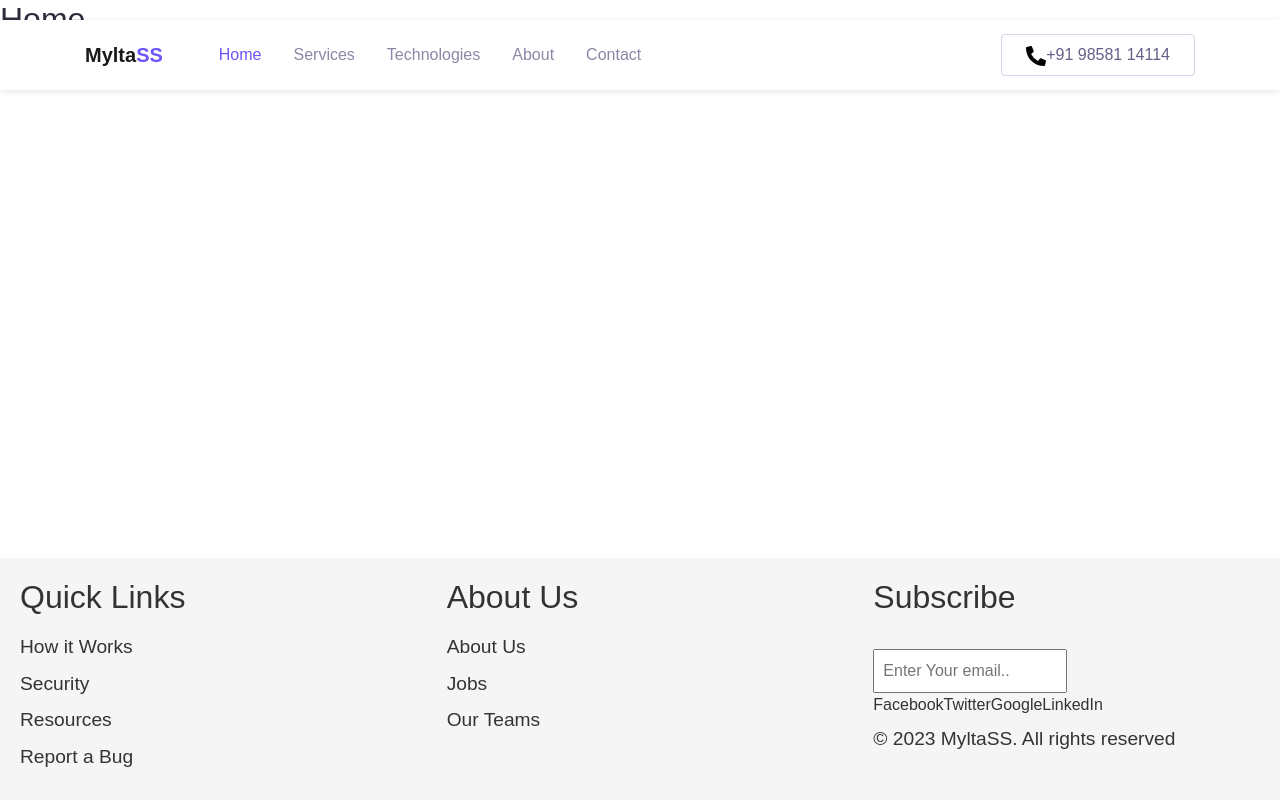
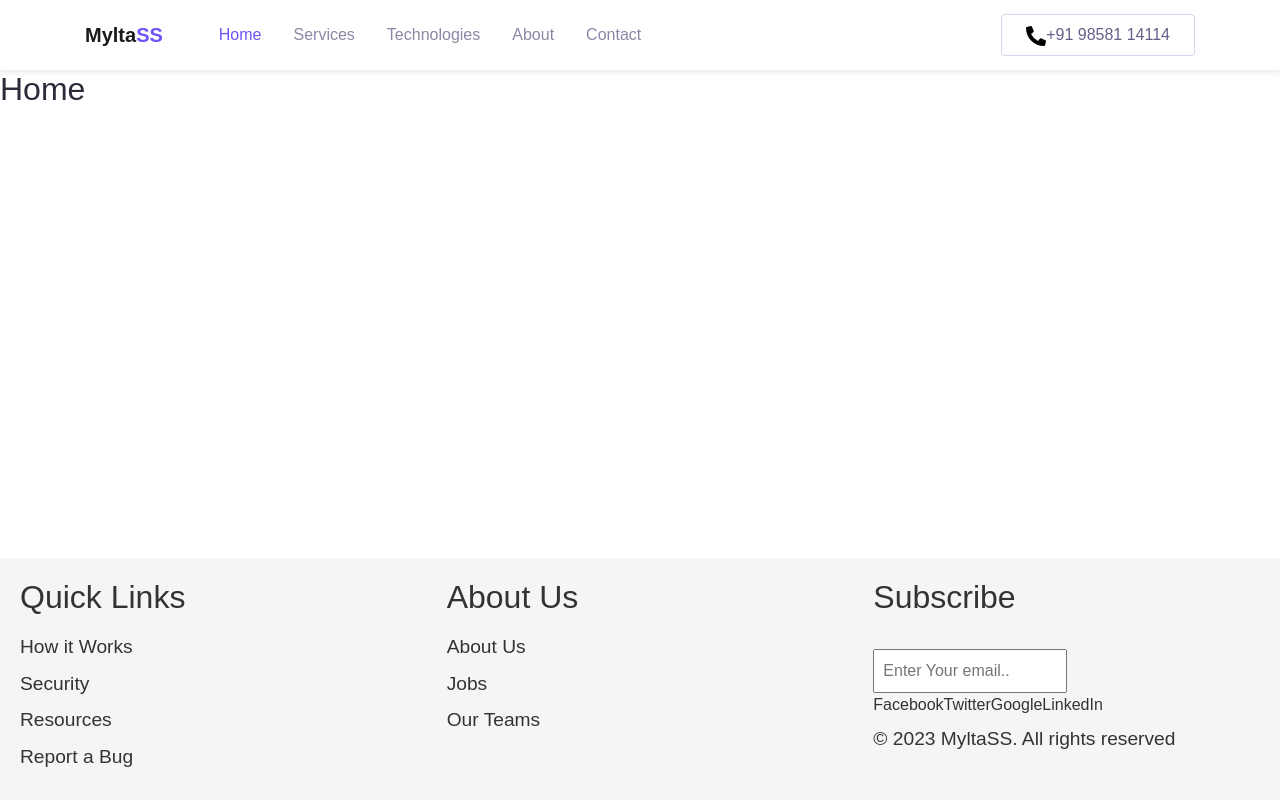
Before and after one commit to vasudevbhopade/user-app, a Vue app: page / in a window 1280 px wide. Built offline with nearby package versions, Linux system fonts and the light colour scheme.

Commit message:
Solved merge conflicts

```diff
--- a/src/components/MsAbout.vue
+++ b/src/components/MsAbout.vue
@@ -12,7 +12,9 @@
         <div class="col-md-6">
           <nav aria-label="Breadcrumb">
             <ul class="breadcrumb justify-content-center py-0 bg-transparent">
-              <li class="breadcrumb-item"><a href="../index.html">Home</a></li>
+              <li class="breadcrumb-item">
+                <router-link to="/">Home</router-link>
+              </li>
               <li class="breadcrumb-item active">About</li>
             </ul>
           </nav>
@@ -33,7 +35,7 @@
         <div class="row align-items-center">
           <div class="col-lg-6 py-3">
             <div class="img-fluid text-center">
-              <img src="../assets/img/bg_image_2.png" alt="" />
+              <img src="../../assets/img/bg_image_2.png" alt="" />
             </div>
           </div>
           <div class="col-lg-6 py-3 pr-lg-5">
--- a/src/css/theme.css
+++ b/src/css/theme.css
@@ -1056,8 +1056,8 @@
   }
 
   .navbar-float {
-    position: absolute;
-    top: 20px;
+    position: sticky;
+    top: 0px;
     left: 0;
     width: 100%;
     background-color: #fff;
```
